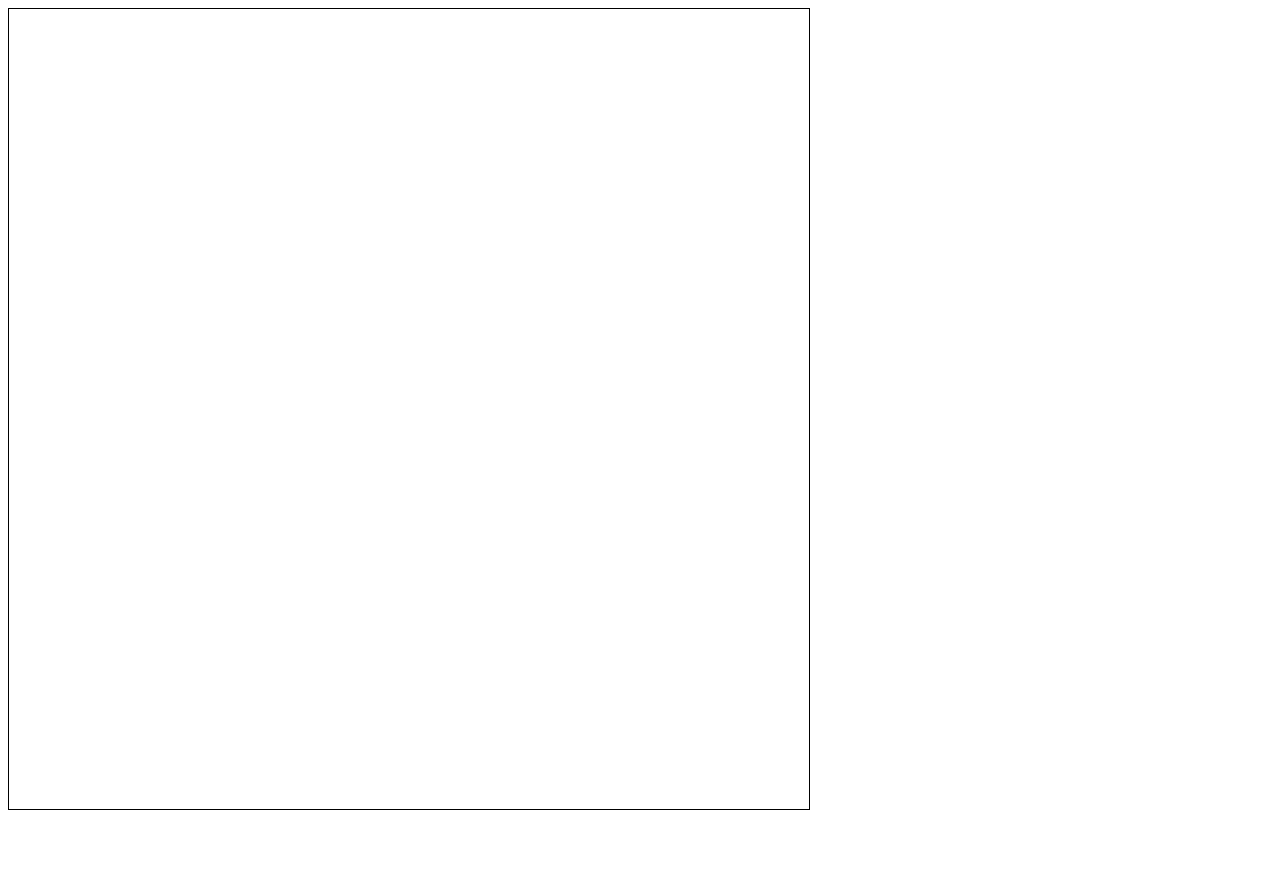
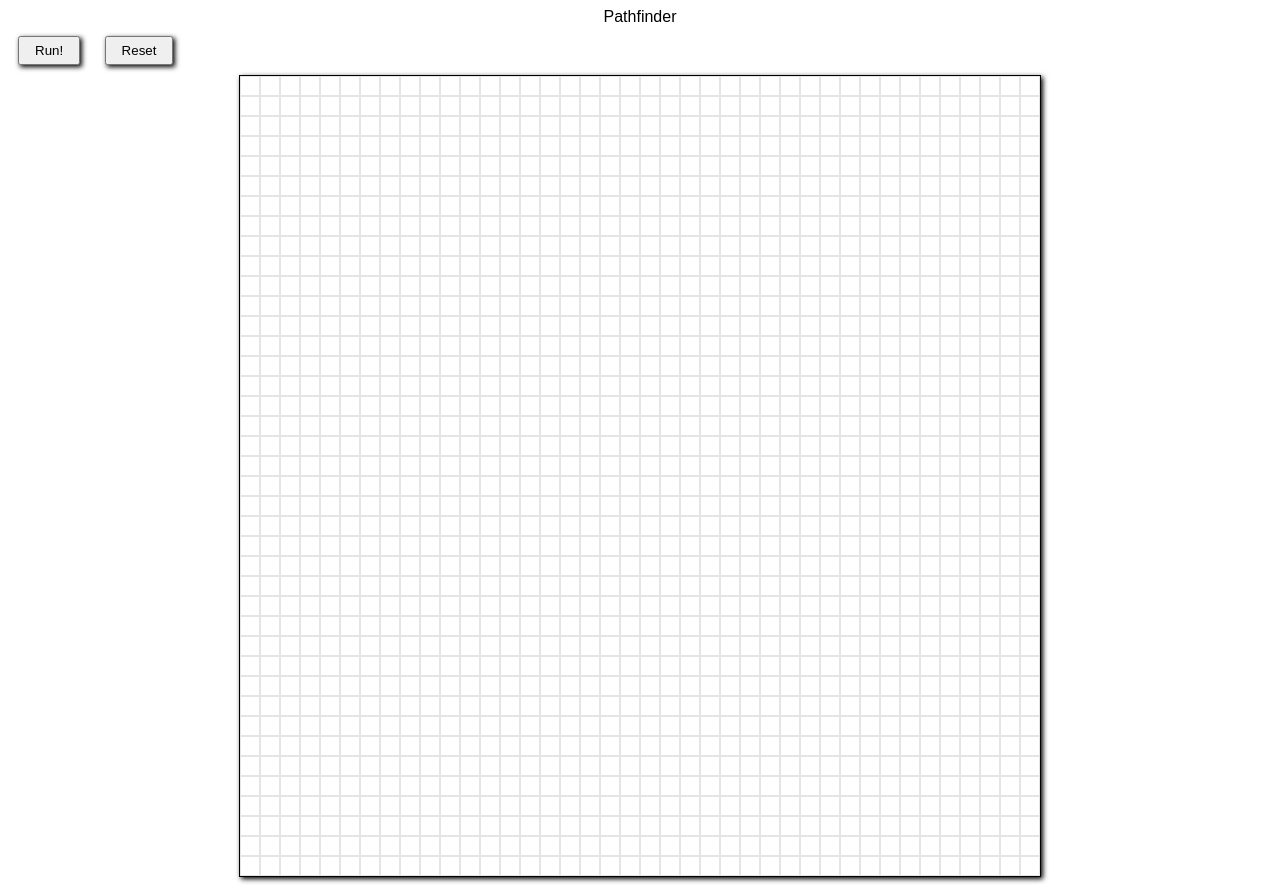
Before and after one commit to cliff-bielinski/pathfinder, a plain HTML site: page index.html in a window 1280 px wide. Before the commit the page ends 822 px from the top, so only its background shows below. Drawn offline with Linux system fonts and the light colour scheme.

Commit message:
node, board and wall creation

```diff
--- a/index.html
+++ b/index.html
@@ -6,7 +6,15 @@
         <title>Pathfinder</title>
     </head>
     <body>
-        <canvas id="grid"></canvas>
+        <header>
+            Pathfinder
+        </header>
+        <buttons>
+            <button id="run">Run!</button>
+            <button id="reset">Reset</button>
+        </buttons>
+        <div class="container" id="grid"></div>
+        <div class="about"></div>
         <script src="pathfinder.js"></script>
     </body>
 </html>
--- a/pathfinder.js
+++ b/pathfinder.js
@@ -1,73 +1,54 @@
-const canvas = document.getElementById('grid');
-const ctx = canvas.getContext('2d');
+const container = document.querySelector('div.container');
 
-class Node {
-    /*  constructs a node at gridspace (row, col)
-        Attributes:
-            row (int) - row coordinate in a (row, col) grid
-            col (int) - column coordinate in a (row, col) grid
-            boxSize (int) - the width (px) of the node
-            gridEdge (int) - the last row coordinate in the grid
-            x (int) - the x-coordinate of the top left corner of the node on the canvas
-            y (int) - the y-coordinate of the top left corner of the node on the canvas
-            color (str) - the fill color of the node when draw (or re-drawn)
-            neighbors (array) - an array of nodes that share edges with this node
+function setNodeState(event){
+    if (!document.querySelector('div[state=start]')){
+        event.target.setAttribute('state', 'start');
+        event.target.style.backgroundColor = 'blue';
+    }
+    else if (!document.querySelector('div[state=end]')){
+        event.target.setAttribute('state', 'end');
+        event.target.style.backgroundColor = 'gold';
+    }
+}
+
+function createNode(row, col, boxes){
+    /*
+        creates a new DOM element (node) for each grid space on the board with the following attributes:
+        row, col - position on the board
+        grid-limit - to help detect whether the node is adjacent to a board boundary
+        state - whether the node is empty, the starting point, the ending point, or a wall
+        eventlisteners to change the color of the node with user interaction
     */
-    constructor(row, col, boxSize, gridEdge){
-        this.row = row;
-        this.col = col;
-        this.boxSize = boxSize;
-        this.gridEdge = gridEdge;
-        this.x = col*boxSize;
-        this.y = row*boxSize;
-        this.color = 'white';
-        this.neigbors = [];
-    }
+    let node = document.createElement('div');
+    node.setAttribute('class', 'node');
+    node.setAttribute('row', row);
+    node.setAttribute('col', col);
+    node.setAttribute('grid-limit', boxes);
+    node.setAttribute('state', 'empty');
+    node.addEventListener('mousedown', setNodeState, {once: true});
+    node.addEventListener('mouseover', (e) => {
+        if (e.shiftKey && e.target.getAttribute('state') == 'empty') {
+            e.target.setAttribute('state', 'wall');
+            e.target.style.backgroundColor = 'black';
+        }
+    })
+    return node;
+}
 
-    draw(){
-        ctx.beginPath();
-        ctx.fillStyle = this.color
-        ctx.lineWidth = 3;
-        ctx.strokeStyle = 'black';
-        ctx.rect(this.x, this.y, this.boxSize, this.boxSize);
-        ctx.fill();
-        ctx.stroke();
-        ctx.closePath();
-    }
-
-    findNeighbors(grid){
-        if (grid[this.row+1][this.col].closed == false){
-            this.neigbors.push(grid[this.row+1][this.col]);
+function createGrid(gridSize){
+    // creates a CSS grid of
+    for (let row = 0; row < gridSize; row++){
+        for (let col = 0; col < gridSize; col++){
+            node = createNode(row, col, gridSize);
+            container.appendChild(node);
         }
     }
-
-}
-
-function createNodes(boxes){
-    // creates a 2D array (boxes x boxes) of Node objects
-
-    let grid = new Array(boxes);
-
-    for (let i = 0; i < boxes; i++){
-        grid[i] = new Array(boxes);
-        for (let j = 0; j < boxes; j++){
-            grid[i][j] = new Node(i, j);
-        }
-    }
-    return grid;
-}
-
-function drawGrid(boxes, size){
-    canvas.width = size+'px';
-    canvas.height = size+'px';
-
-    const boxSize = size / boxes;
-
-
-
+    container.style.gridTemplateRows = `repeat(${gridSize}, 1fr)`;
+    container.style.gridTemplateColumns = `repeat(${gridSize}, 1fr)`;
 }
 
 function main(){
-    drawGrid(20, 800);
-    createNodes(20);
+    grid = createGrid(40);
 }
+
+main();
--- a/style.css
+++ b/style.css
@@ -1,5 +1,26 @@
-#grid {
+body {
+    font: 16px Arial, sans-serif;
+}
+
+header {
+    text-align: center;
+}
+
+button {
+    padding: 5px 15px 5px 15px;
+    box-shadow: 2px 2px 5px black;
+    margin: 10px;
+}
+
+.container {
+    display: grid;
     width: 800px;
     height: 800px;
     border: 1px solid black;
+    box-shadow: 2px 2px 5px black;
+    margin: auto;
 }
+
+.node {
+    border: 0.1px solid rgba(0, 0, 0, 0.1);
+}
```
Also changed, not shown: priority.js (added, +20 -0 lines), outline.txt.
